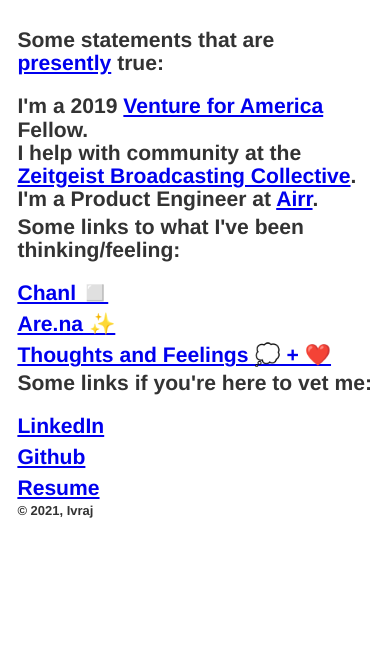
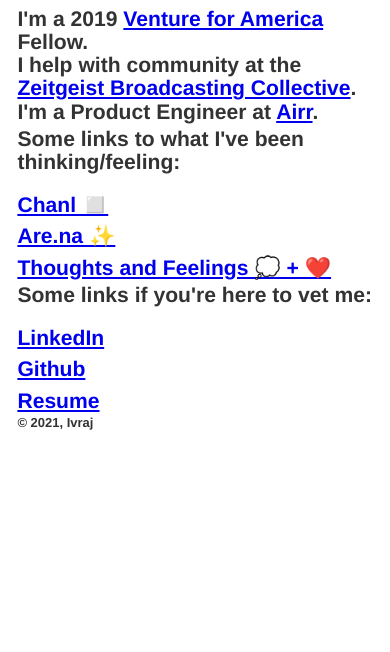
Before and after one commit to Ivraj/ivraj-me, a Gatsby site: page / in a window 390 px wide. Shown: the part 192-844 px from the top of the page. Built offline with nearby package versions, Linux system fonts and the light colour scheme; Gatsby itself is replaced by a stand-in of ours.

Commit message:
Fixes centering bug with mobile view

```diff
--- a/src/components/Layout.js
+++ b/src/components/Layout.js
@@ -34,7 +34,9 @@
         padding: `0 1.0875rem 1.45rem`,
         display: "flex",
         flexDirection: "column",
-        justifyContent: "center",
+        "@media(min-width: 420px)": {
+          justifyContent: "center",
+        },
       }}
     >
       <AnimatePresence>
```
